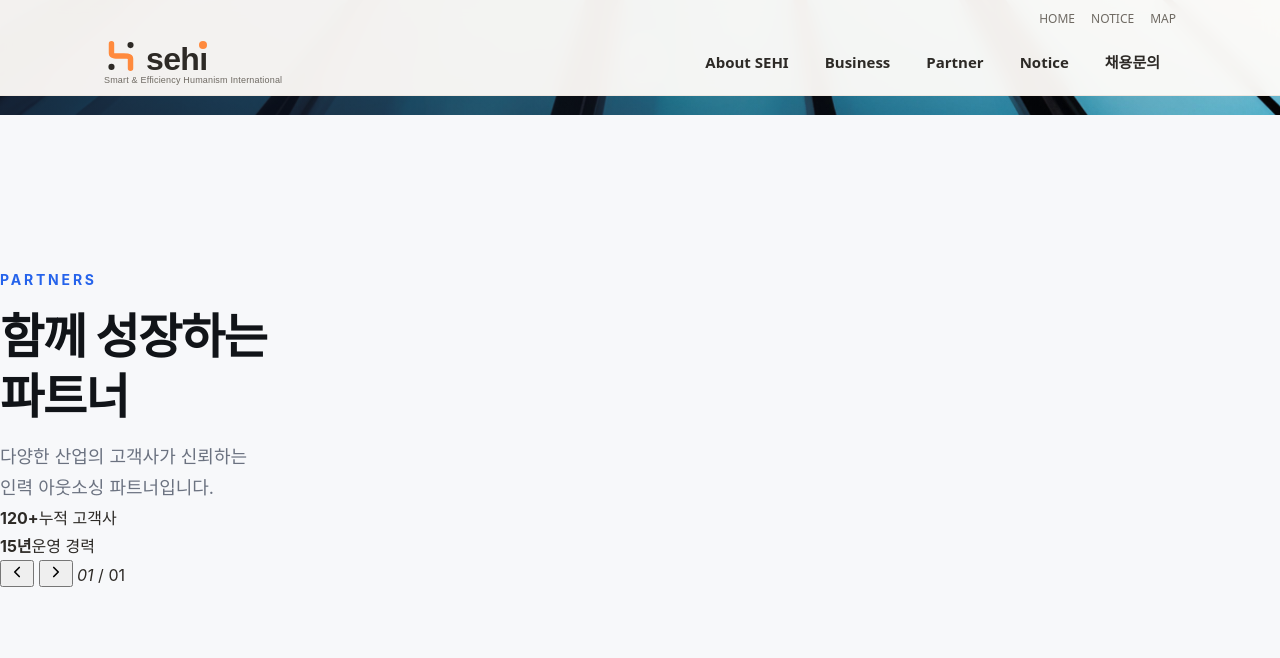
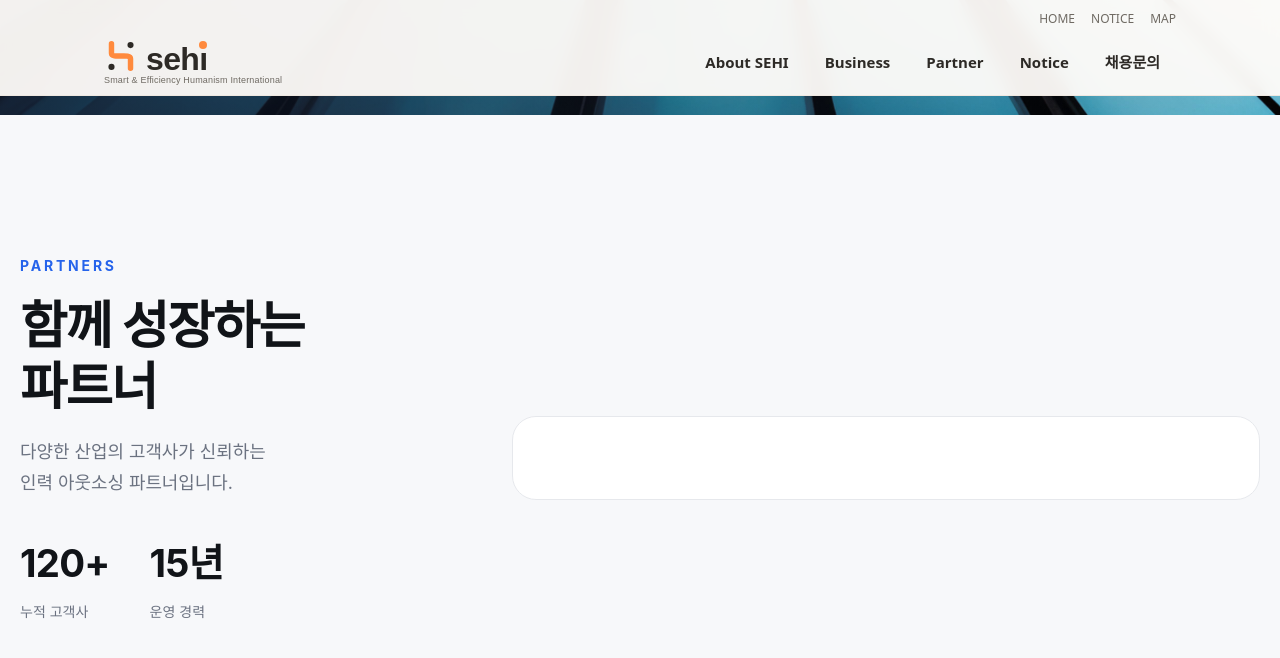
Before and after one commit to ivovilove2-maker/github.io, a Jekyll site: the page built from index.html, in a window 1280 px wide and 900 px high, scrolled down 785 px. Shown: the top 658 px of the window. Built offline with Jekyll 4.4.1, drawn with Linux system fonts in a browser that asks for light colours; some web fonts are replaced; grey boxes are pictures that could not be loaded.

Commit message:
Update style.css

```diff
--- a/assets/css/style.css
+++ b/assets/css/style.css
@@ -415,3 +415,97 @@ img{max-width:100%;display:block}
   .pz-row{ animation:none; opacity:1; }
   .pz-up{ opacity:1; transform:none; transition:none; }
 }
+
+.pz{
+  --pz-bg:#f7f8fa;
+  --pz-card:#ffffff;
+  --pz-line:#e6e8ec;
+  --pz-text:#111418;
+  --pz-sub:#6b7280;
+  --pz-accent:#2563eb;          /* 사이트 대표색으로 바꾸세요 */
+
+  min-height:100vh; min-height:100svh;
+  box-sizing:border-box;
+  display:flex; align-items:center;
+  padding:calc(var(--hd-h, 0px) + 40px) 20px 40px;
+  background:var(--pz-bg);
+  font-family:'Pretendard Variable', Pretendard, -apple-system, 'Malgun Gothic', sans-serif;
+}
+.pz-inner{
+  width:100%; max-width:1280px; margin:0 auto;
+  display:grid; grid-template-columns:minmax(0, 4fr) minmax(0, 7fr);
+  gap:clamp(32px, 5vw, 80px); align-items:center;
+}
+
+/* 좌측 설명 */
+.pz-eyebrow{ display:inline-block; font-size:14px; font-weight:700; letter-spacing:.2em; color:var(--pz-accent); margin-bottom:16px; }
+.pz-title{ font-size:clamp(32px, 4vw, 56px); font-weight:700; line-height:1.2; letter-spacing:-0.03em; color:var(--pz-text); margin:0 0 20px; }
+.pz-desc{ font-size:clamp(15px, 1.4vw, 18px); line-height:1.7; color:var(--pz-sub); margin:0 0 32px; }
+.pz-stats{ display:flex; gap:40px; margin-bottom:40px; }
+.pz-stats b{ display:block; font-size:clamp(28px, 3vw, 40px); font-weight:700; color:var(--pz-text); letter-spacing:-0.02em; }
+.pz-stats span{ font-size:14px; color:var(--pz-sub); }
+
+.pz-ctrl{ display:flex; align-items:center; gap:10px; }
+.pz-ctrl button{
+  width:48px; height:48px; border-radius:50%; cursor:pointer;
+  display:flex; align-items:center; justify-content:center;
+  background:var(--pz-card); border:1px solid var(--pz-line); color:var(--pz-text);
+  transition:background .25s, color .25s, border-color .25s;
+}
+.pz-ctrl button:hover{ background:var(--pz-accent); border-color:var(--pz-accent); color:#fff; }
+.pz-num{ margin-left:10px; font-size:15px; color:var(--pz-sub); font-variant-numeric:tabular-nums; }
+.pz-num em{ font-style:normal; font-weight:700; color:var(--pz-text); }
+
+/* 우측 프레임 */
+.pz-frame{
+  position:relative; overflow:hidden;
+  background:var(--pz-card); border:1px solid var(--pz-line); border-radius:24px;
+  padding:clamp(16px, 2vw, 28px) clamp(16px, 2vw, 28px) 56px;
+}
+.pz-track{ display:flex; transition:transform .8s cubic-bezier(.2,.7,.2,1); }
+.pz-page{
+  flex:0 0 100%; box-sizing:border-box;
+  display:grid; grid-template-columns:repeat(var(--cols, 4), 1fr); gap:clamp(10px, 1.2vw, 16px);
+}
+.pz-page li, .pz-source li{
+  list-style:none; aspect-ratio:16 / 9;
+  display:flex; align-items:center; justify-content:center; padding:10px; box-sizing:border-box;
+  background:var(--pz-bg); border:1px solid var(--pz-line); border-radius:14px;
+  font-weight:600; font-size:15px; color:var(--pz-sub); text-align:center;
+  transition:border-color .3s, background .3s;
+}
+.pz-page li:hover{ border-color:var(--pz-accent); background:var(--pz-card); }
+.pz-page img, .pz-source img{ max-width:70%; max-height:55%; object-fit:contain; filter:grayscale(1); opacity:.75; transition:filter .3s, opacity .3s; }
+.pz-page li:hover img{ filter:none; opacity:1; }
+
+/* 페이지 내 로고 순서대로 등장 */
+.pz-page li{ opacity:0; transform:translateY(12px); transition:opacity .5s ease, transform .5s ease, border-color .3s, background .3s; }
+.pz-page.on li{ opacity:1; transform:none; }
+
+.pz-dots{ position:absolute; left:0; right:0; bottom:22px; display:flex; justify-content:center; gap:8px; }
+.pz-dots button{
+  width:8px; height:8px; padding:0; border:0; border-radius:4px; cursor:pointer;
+  background:var(--pz-line); transition:width .3s, background .3s;
+}
+.pz-dots button.on{ width:24px; background:var(--pz-accent); }
+
+/* JS 실행 전(또는 실패 시): 원본 목록을 바둑판으로 */
+.pz-source{ display:grid; grid-template-columns:repeat(4, 1fr); gap:12px; margin:0; padding:0; }
+.pz.is-ready .pz-source{ position:absolute; width:1px; height:1px; overflow:hidden; clip:rect(0 0 0 0); }
+.pz:not(.is-ready) .pz-ctrl, .pz:not(.is-ready) .pz-dots{ display:none; }
+
+@media (max-width:1024px){
+  .pz-inner{ grid-template-columns:1fr; }
+  .pz-title br, .pz-desc br{ display:none; }
+  .pz-stats{ margin-bottom:28px; }
+}
+@media (max-width:640px){
+  .pz{ padding:calc(var(--hd-h, 0px) + 24px) 16px 32px; }
+  .pz-frame{ border-radius:18px; padding-bottom:48px; }
+  .pz-source{ grid-template-columns:repeat(2, 1fr); }
+  .pz-page li{ border-radius:10px; font-size:13px; }
+  .pz-ctrl button{ width:42px; height:42px; }
+}
+@media (prefers-reduced-motion: reduce){
+  .pz-track, .pz-page li{ transition:none; }
+}
```
